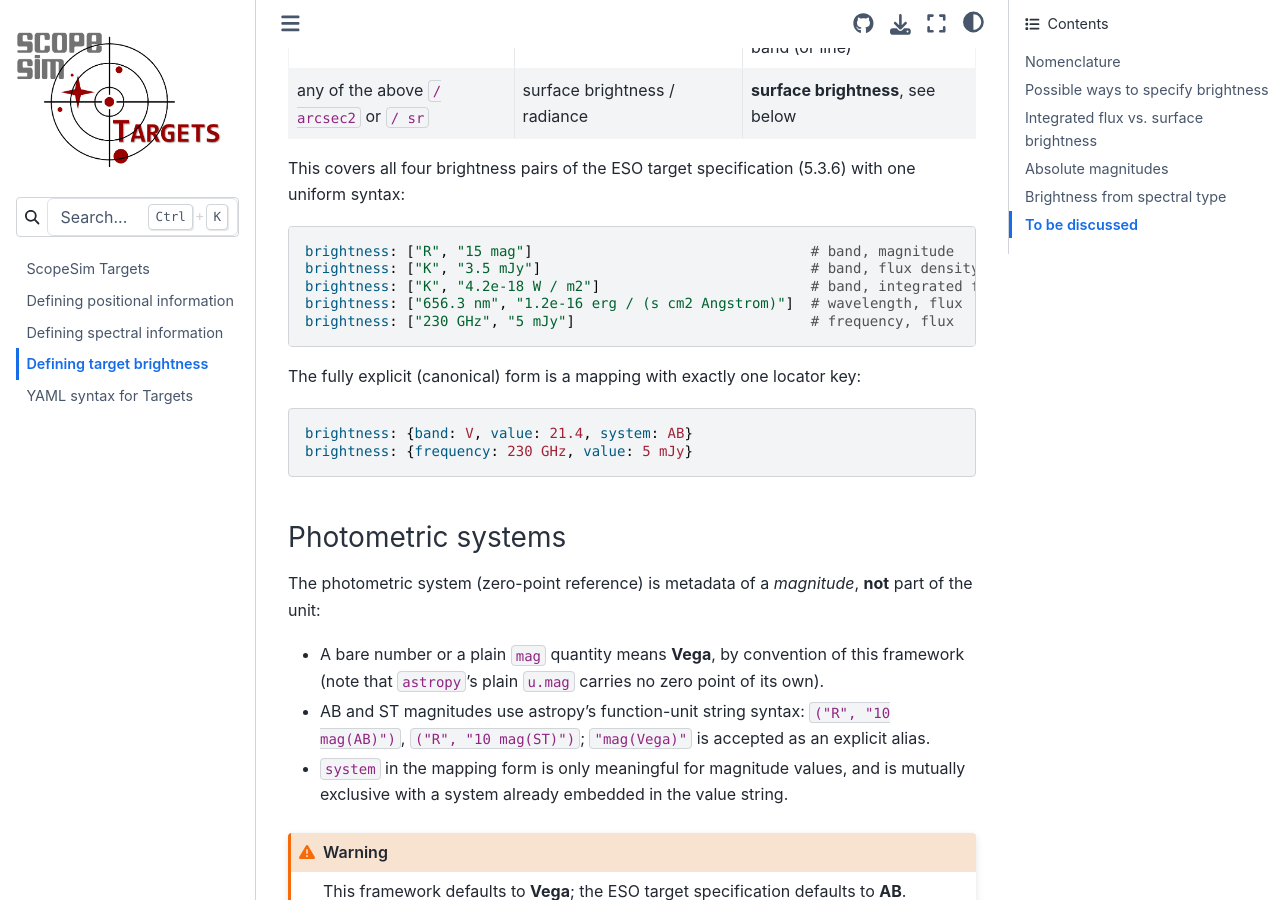
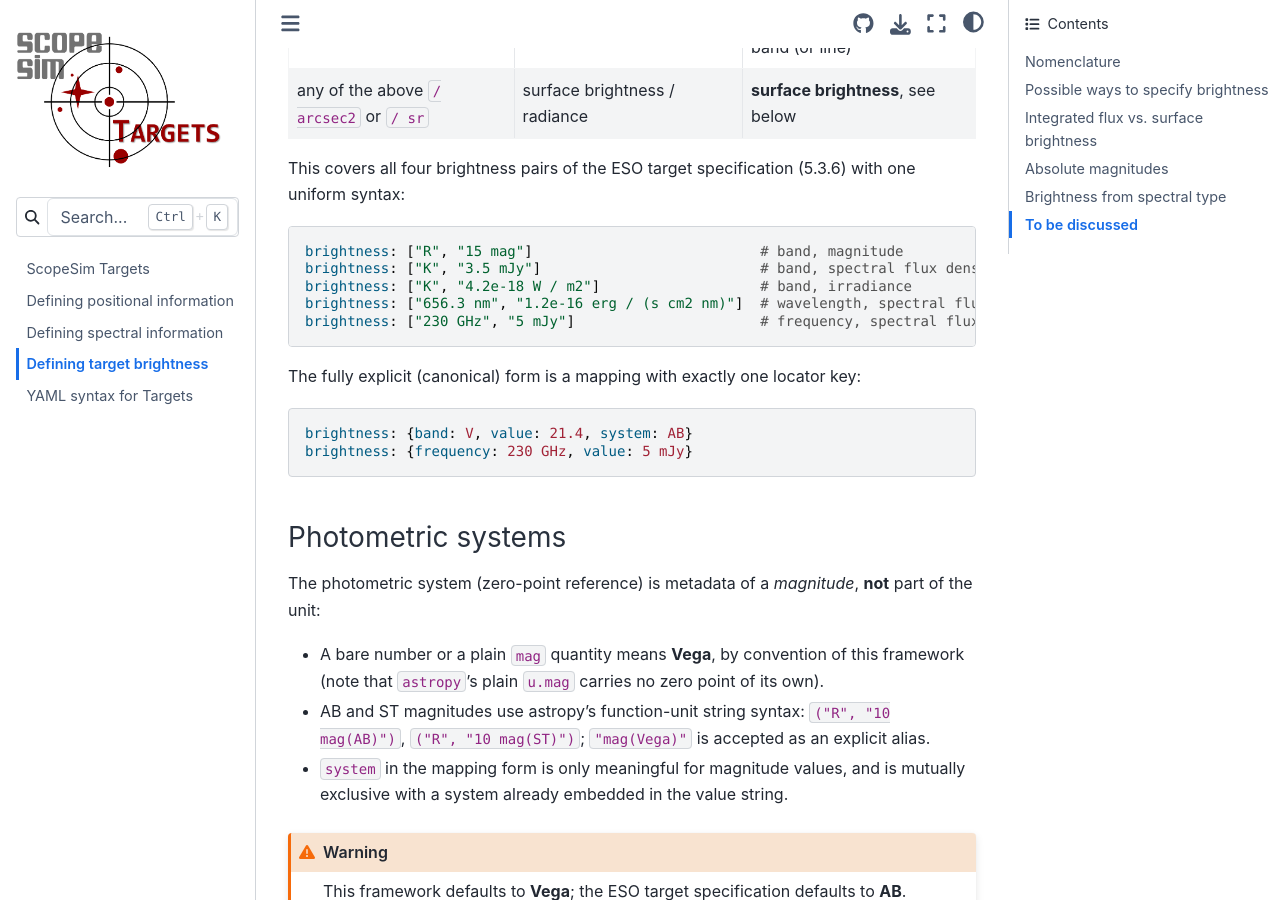
Before and after one commit to AstarVienna/scopesim-targets, a Sphinx documentation site: the page built from docs/defining_brightness.md, in a window 1280 px wide and 900 px high, scrolled down 1783 px. Built offline with Sphinx 7.4.7 and the Sphinx Book theme 1.1.4, drawn with Linux system fonts in a browser that asks for light colours.

Commit message:
Fix brightness docs

````diff
--- a/docs/defining_brightness.md
+++ b/docs/defining_brightness.md
@@ -44,11 +44,11 @@ Brightness is a two-slot value — **where** and **how much** — mirroring how
 This covers all four brightness pairs of the ESO target specification (5.3.6) with one uniform syntax:
 
 ```yaml
-brightness: ["R", "15 mag"]                                 # band, magnitude
-brightness: ["K", "3.5 mJy"]                                # band, flux density
-brightness: ["K", "4.2e-18 W / m2"]                         # band, integrated flux
-brightness: ["656.3 nm", "1.2e-16 erg / (s cm2 Angstrom)"]  # wavelength, flux
-brightness: ["230 GHz", "5 mJy"]                            # frequency, flux
+brightness: ["R", "15 mag"]                           # band, magnitude
+brightness: ["K", "3.5 mJy"]                          # band, spectral flux density
+brightness: ["K", "4.2e-18 W / m2"]                   # band, irradiance
+brightness: ["656.3 nm", "1.2e-16 erg / (s cm2 nm)"]  # wavelength, spectral flux density (wav)
+brightness: ["230 GHz", "5 mJy"]                      # frequency, spectral flux density
 ```
 
 The fully explicit (canonical) form is a mapping with exactly one locator key:
````
